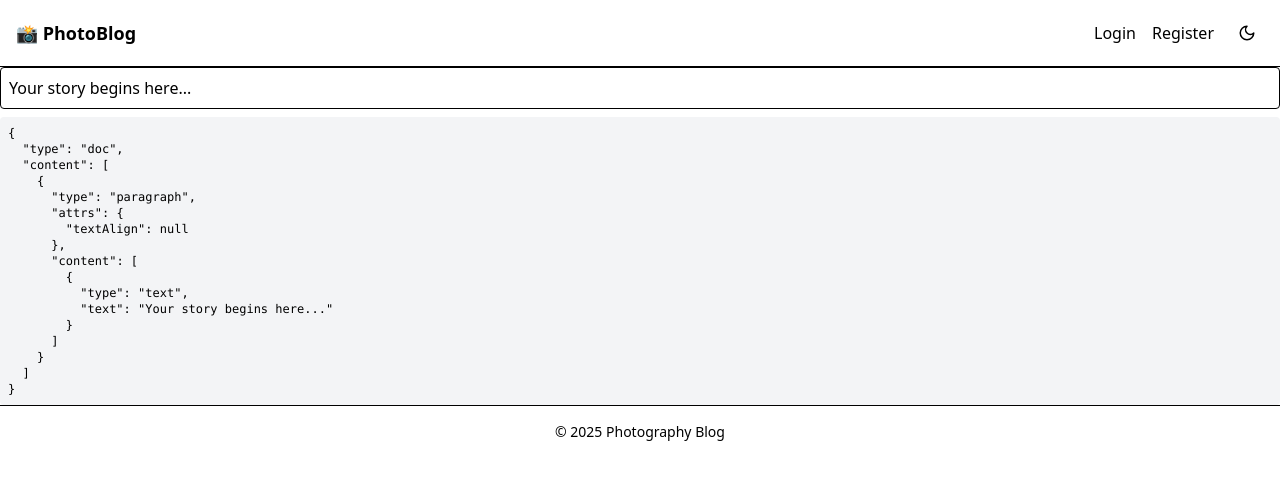
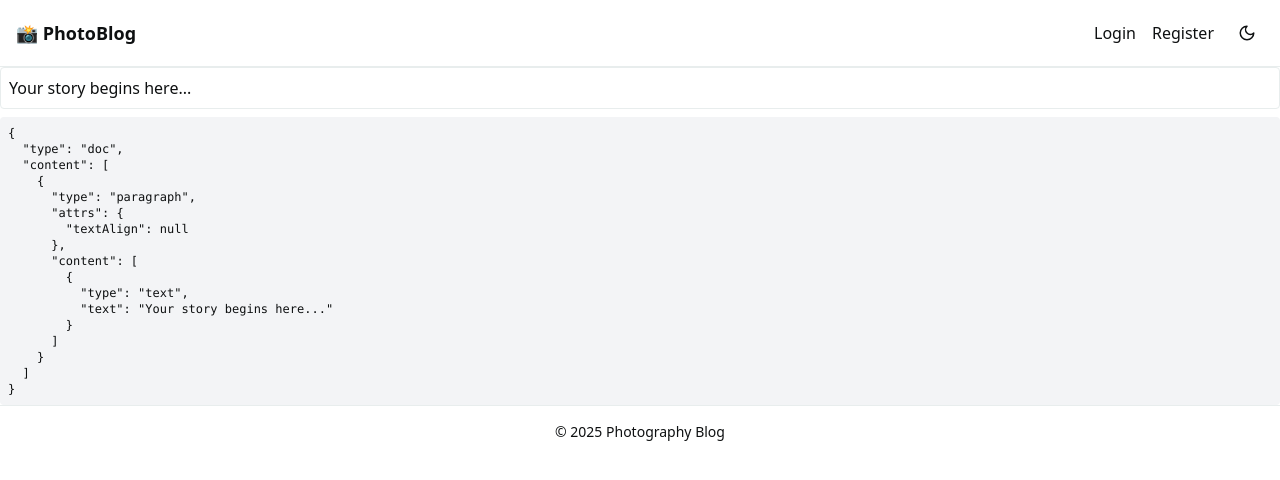
Before and after one commit to anarbabashov/juliagart, a Next.js app: page /editor in a window 1280 px wide. Shown: the top 480 px of the page. Built offline with nearby package versions, Linux system fonts and the light colour scheme.

Commit message:
feat: add custom layers: base and utilities

```diff
--- a/src/app/globals.css
+++ b/src/app/globals.css
@@ -101,3 +101,376 @@
     }
   }
 }
+
+/*
+  The default border color has changed to `currentColor` in Tailwind CSS v4,
+  so we've added these compatibility styles to make sure everything still
+  looks the same as it did with Tailwind CSS v3.
+
+  If we ever want to remove these styles, we need to add an explicit border
+  color utility to any element that depends on these defaults.
+*/
+@layer base {
+
+  *,
+  ::after,
+  ::before,
+  ::backdrop,
+  ::file-selector-button {
+    border-color: var(--color-gray-200, currentColor);
+  }
+}
+
+@layer utilities {
+
+  html,
+  body,
+  :root {
+    height: 100%;
+  }
+}
+
+@layer base {
+  :root {
+    --background: var(--background-default);
+    --foreground: var(--text-default);
+    --card: var(--background-default);
+    --card-foreground: var(--text-default);
+    --popover: var(--background-default);
+    --popover-foreground: var(--text-default);
+    --primary: var(--background-primary);
+    --primary-foreground: var(--text-inverse);
+    --secondary: var(--background-muted);
+    --secondary-foreground: var(--text-default);
+    --muted: var(--background-muted);
+    --muted-foreground: var(--text-muted);
+    --accent: var(--background-muted);
+    --accent-foreground: var(--text-default);
+    --destructive: 0 84.2% 60.2%;
+    --destructive-foreground: var(--text-inverse);
+    --border: var(--border-default);
+    --input: var(--border-default);
+    --ring: var(--background-primary);
+    --radius: 0.5rem;
+
+    /* FRAMER HSL LIGHT COLORS */
+    --text-default: 200 10% 6%;
+    --text-inverse: 0 0% 100%;
+    --text-muted: 200 10% 6% / 60%;
+    --text-inverse-muted: 0 0% 100% / 60%;
+    --background-default: 0 0% 100%;
+    --background-default-hover: 0 0% 96%;
+    --background-muted: 0 0% 96%;
+    --background-muted-hover: 0 0% 93%;
+    --background-primary: 200 9% 6%;
+    --background-primary-hover: 195 8% 10%;
+    --border-default: 180 12% 92%;
+    --sidebar-background: 0 0% 98%;
+    --sidebar-foreground: 240 5.3% 26.1%;
+    --sidebar-primary: 240 5.9% 10%;
+    --sidebar-primary-foreground: 0 0% 98%;
+    --sidebar-accent: 240 4.8% 95.9%;
+    --sidebar-accent-foreground: 240 5.9% 10%;
+    --sidebar-border: 220 13% 91%;
+    --sidebar-ring: 217.2 91.2% 59.8%;
+
+    --chart-1: 12 76% 61%;
+    --chart-2: 173 58% 39%;
+    --chart-3: 197 37% 24%;
+    --chart-4: 43 74% 66%;
+    --chart-5: 27 87% 67%;
+  }
+
+  .dark {
+    --background: var(--background-default);
+    --foreground: var(--text-default);
+    --card: var(--background-default);
+    --card-foreground: var(--text-default);
+    --popover: var(--background-default);
+    --popover-foreground: var(--text-default);
+    --primary: var(--background-primary);
+    --primary-foreground: var(--text-inverse);
+    --secondary: var(--background-muted);
+    --secondary-foreground: var(--text-default);
+    --muted: var(--background-muted);
+    --muted-foreground: var(--text-muted);
+    --accent: var(--background-muted);
+    --accent-foreground: var(--text-default);
+    --destructive: 0 62.8% 30.6%;
+    --destructive-foreground: var(--text-inverse);
+    --border: var(--border-default);
+    --input: var(--border-default);
+    --ring: var(--background-primary);
+
+    /* FRAMER HSL DARK COLORS */
+    --text-default: 0 0% 100%;
+    --text-inverse: 200 10% 6%;
+    --text-muted: 0 0% 100%;
+    --text-inverse-muted: 200 10% 6%;
+    --background-default: 200 10% 6%;
+    --background-default-hover: 0 0% 0%;
+    --background-muted: 0 0% 12%;
+    --background-muted-hover: 0 0% 16%;
+    --background-primary: 0 0% 100%;
+    --background-primary-hover: 0 0% 96%;
+    --border-default: 200 4% 15%;
+    --sidebar-background: 240 5.9% 10%;
+    --sidebar-foreground: 240 4.8% 95.9%;
+    --sidebar-primary: 224.3 76.3% 48%;
+    --sidebar-primary-foreground: 0 0% 100%;
+    --sidebar-accent: 240 3.7% 15.9%;
+    --sidebar-accent-foreground: 240 4.8% 95.9%;
+    --sidebar-border: 240 3.7% 15.9%;
+    --sidebar-ring: 217.2 91.2% 59.8%;
+
+    --chart-1: 220 70% 50%;
+    --chart-2: 160 60% 45%;
+    --chart-3: 30 80% 55%;
+    --chart-4: 280 65% 60%;
+    --chart-5: 340 75% 55%;
+  }
+}
+
+@layer base {
+  * {
+    @apply border-border;
+  }
+
+  body {
+    @apply bg-background text-foreground;
+  }
+}
+
+@layer utilities {
+
+  /* THEME TRANSITION */
+  ::view-transition-group(root) {
+    animation-duration: 1.25s;
+  }
+
+  ::view-transition-new(root),
+  ::view-transition-old(root) {
+    mix-blend-mode: normal;
+  }
+
+  ::view-transition-new(root) {
+    animation-name: reveal-light;
+  }
+
+  ::view-transition-old(root),
+  .dark::view-transition-old(root) {
+    animation: none;
+  }
+
+  .dark::view-transition-new(root) {
+    animation-name: reveal-dark;
+  }
+
+  @keyframes reveal-dark {
+    from {
+      clip-path: polygon(-30% 0, -30% 0, -15% 100%, -10% 115%);
+    }
+
+    to {
+      clip-path: polygon(-30% 0, 130% 0, 115% 100%, -10% 115%);
+    }
+  }
+
+  @keyframes reveal-light {
+    from {
+      clip-path: polygon(130% 0, 130% 0, 115% 100%, 110% 115%);
+    }
+
+    to {
+      clip-path: polygon(130% 0, -30% 0, -15% 100%, 110% 115%);
+    }
+  }
+
+  /* Basic editor styles */
+  .tiptap {
+
+    /* List styles */
+    ul,
+    ol {
+      padding: 0 1rem;
+      margin: 1.25rem 1rem 1.25rem 0.4rem;
+    }
+
+    ul li {
+      list-style-type: disc;
+
+      p {
+        margin-top: 0.25em;
+        margin-bottom: 0.25em;
+      }
+    }
+
+    ol li {
+      list-style-type: decimal;
+
+      p {
+        margin-top: 0.25em;
+        margin-bottom: 0.25em;
+      }
+    }
+
+    /* Task list specific styles */
+    ul[data-type='taskList'] {
+      list-style: none;
+      margin-left: 0;
+      padding: 0;
+
+      li {
+        align-items: flex-start;
+        display: flex;
+
+        >label {
+          flex: 0 0 auto;
+          margin-right: 0.5rem;
+          user-select: none;
+        }
+
+        >div {
+          flex: 1 1 auto;
+        }
+      }
+
+      input[type='checkbox'] {
+        cursor: pointer;
+      }
+
+      ul[data-type='taskList'] {
+        margin: 0;
+      }
+    }
+
+    /* Heading styles */
+    h1,
+    h2,
+    h3,
+    h4,
+    h5,
+    h6 {
+      line-height: 2.25rem;
+      margin-top: 2.5rem;
+      text-wrap: pretty;
+    }
+
+    h1,
+    h2 {
+      margin-top: 3.5rem;
+      margin-bottom: 1.5rem;
+    }
+
+    h1 {
+      font-size: 1.875rem;
+    }
+
+    h2 {
+      font-size: 1.5rem;
+    }
+
+    h3 {
+      font-size: 1.25rem;
+    }
+
+    h4,
+    h5,
+    h6 {
+      font-size: 1rem;
+    }
+
+    /* Table-specific styling */
+    table {
+      border-collapse: collapse;
+      margin: 0;
+      overflow: hidden;
+      table-layout: fixed;
+      width: 100%;
+
+      td,
+      th {
+        border: 1px solid black;
+        box-sizing: border-box;
+        min-width: 1em;
+        padding: 6px 8px;
+        position: relative;
+        vertical-align: top;
+
+        >* {
+          margin-bottom: 0;
+        }
+      }
+
+      th {
+        background-color: #c7c7c7;
+        font-weight: bold;
+        text-align: left;
+      }
+
+      .selectedCell:after {
+        background: #c7c7c8;
+        content: '';
+        left: 0;
+        right: 0;
+        top: 0;
+        bottom: 0;
+        pointer-events: none;
+        position: absolute;
+        z-index: 2;
+      }
+
+      .column-resize-handle {
+        background-color: var(--primary);
+        bottom: -2px;
+        pointer-events: none;
+        position: absolute;
+        right: -2px;
+        top: 0;
+        width: 4px;
+      }
+    }
+
+    .tableWrapper {
+      margin: 1.5rem 0;
+      overflow-x: auto;
+    }
+
+    &.resize-cursor {
+      cursor: ew-resize;
+      cursor: col-resize;
+    }
+
+    /* Image styles */
+    img {
+      display: block;
+      height: auto;
+      margin: 1.5rem 0;
+      max-width: 100%;
+
+      &.ProseMirror-selectednode {
+        outline: 3px solid var(--primary);
+      }
+    }
+
+    /* Link styles */
+    a {
+      @apply text-blue-600;
+      cursor: pointer;
+
+      &:hover {
+        @apply underline;
+      }
+    }
+  }
+}
+
+@layer base {
+  * {
+    @apply border-border outline-ring/50;
+  }
+
+  body {
+    @apply bg-background text-foreground;
+  }
+}
```
